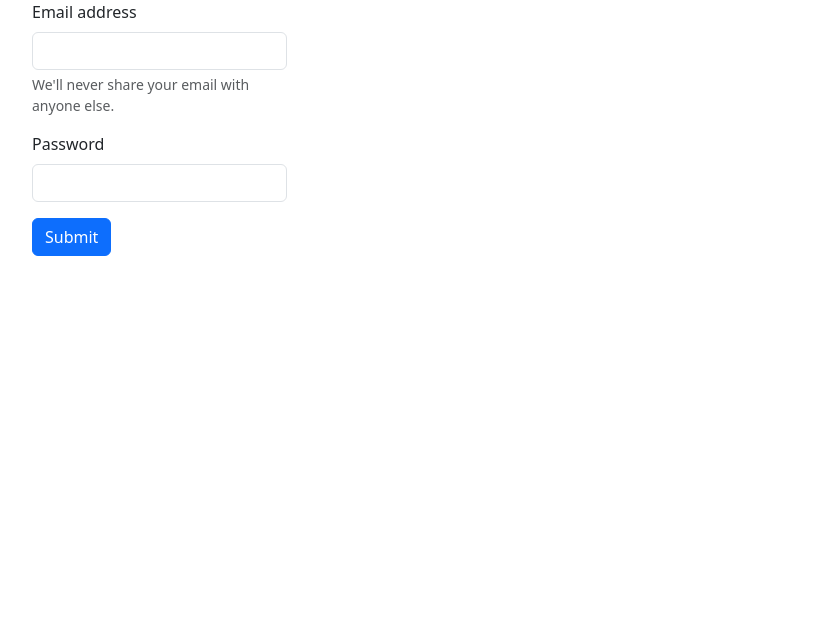
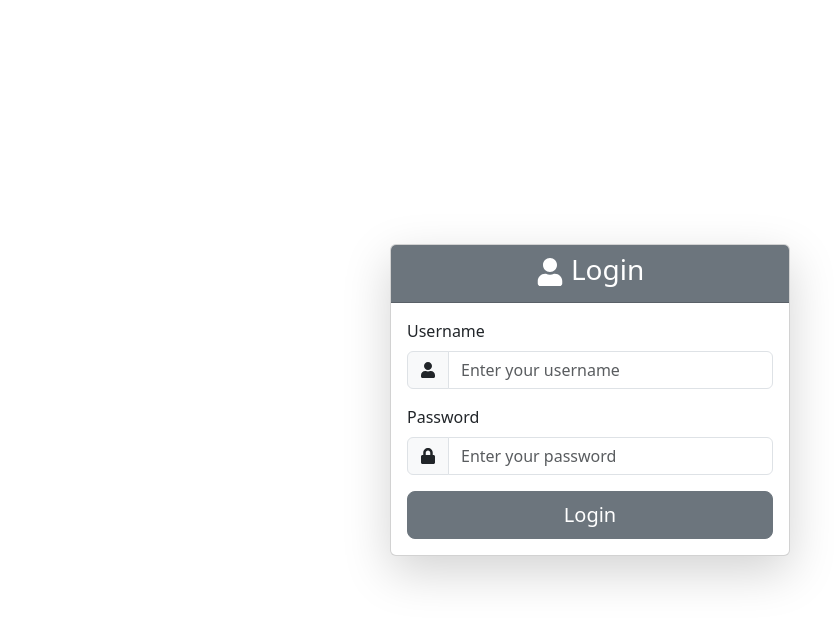
Before and after one commit to PARZIVAL719/dfs-web, a React (Vite) app: page / in a window 1280 px wide. Shown: the top 624 px of the page, without its empty margins (50-884 px from the left). Built offline with nearby package versions, Linux system fonts and the light colour scheme.

Commit message:
📦 : Enchanting login page UI

```diff
--- a/src/components/login/login.jsx
+++ b/src/components/login/login.jsx
@@ -1,19 +1,24 @@
 import React, { useState, useEffect, useContext, useRef } from "react";
 import { useNavigate } from "react-router-dom";
+import { FaLock, FaUser } from "react-icons/fa";
+import 'bootstrap/dist/css/bootstrap.min.css';
 
-function Login(){
+function Login() {
   const navigate = useNavigate();
   const [inputs, setInputs] = useState({});
+  const [errorMessage, setErrorMessage] = useState("");
 
   const handleChange = (event) => {
     const name = event.target.name;
     const value = event.target.value;
-    setInputs(values => ({...values,[name]: value}))
+    setInputs(values => ({ ...values, [name]: value }))
   }
 
   const handleSubmit = (event) => {
     event.preventDefault();
     console.log(inputs);
+
+    setErrorMessage("");
 
     var myHeaders = new Headers();
     myHeaders.append("Content-Type", "application/json");
@@ -34,7 +39,7 @@ fetch("http://localhost:8089/api/auth/authenticate", requestOptions)
       .then(response => response.json())
       .then(result => {
         console.log(result.token)
-    if(result.token){
+        if (result.token) {
           localStorage.setItem("token", result.token);
           navigate('/doctorProfile')
         }
@@ -60,30 +65,71 @@ fetch("http://localhost:8089/api/auth/authenticate", requestOptions)
 
 
   return (
-      <div className="container justify-content-md-center">
-        <div className="row justify-content-md-center col-md-3">
-        <form className="col align-self-center" onSubmit={handleSubmit}>
+    <div className="container d-flex justify-content-center align-items-center vh-100">
+      <div className="card shadow-lg" style={{ width: "400px" }}>
+        <div className="card-header text-center bg-secondary text-white">
+          <h3>
+            <FaUser /> Login
+          </h3>
+        </div>
+        <div className="card-body">
+          {/* Show error message if any */}
+          {errorMessage && <div className="alert alert-danger">{errorMessage}</div>}
+
+          {/* Login Form */}
+          <form onSubmit={handleSubmit}>
             <div className="mb-3">
-    <label htmlFor="exampleInputEmail1" className="form-label">Email address</label>
-    <input type="text" className="form-control" id="txtUsername" aria-describedby="emailHelp"
+              <label htmlFor="username" className="form-label">
+                Username
+              </label>
+              <div className="input-group">
+                <span className="input-group-text">
+                  <FaUser />
+                </span>
+                <input
+                  type="text"
+                  className="form-control"
+                  id="username"
                   name="username"
+                  placeholder="Enter your username"
                   value={inputs.username || ""}
-      onChange={handleChange}/>
-    <div id="emailHelp" className="form-text">We'll never share your email with anyone else.</div>
+                  onChange={handleChange}
+                  required
+                />
               </div>
+            </div>
+
             <div className="mb-3">
-    <label htmlFor="exampleInputPassword1" className="form-label">Password</label>
-    <input type="password" className="form-control" id="exampleInputPassword1"
+              <label htmlFor="password" className="form-label">
+                Password
+              </label>
+              <div className="input-group">
+                <span className="input-group-text">
+                  <FaLock />
+                </span>
+                <input
+                  type="password"
+                  className="form-control"
+                  id="password"
                   name="password"
+                  placeholder="Enter your password"
                   value={inputs.password || ""}
-      onChange={handleChange}/>
+                  onChange={handleChange}
+                  required
+                />
               </div>
-  <button type="submit" className="btn btn-primary">Submit</button>
+            </div>
+
+            <div className="d-grid gap-2">
+              <button type="submit" className="btn btn-secondary btn-lg">
+                Login
+              </button>
+            </div>
           </form>
         </div>
       </div>
-    )
-
+    </div>
+  );
 }
 
 export default Login;
```
Lines whose indentation alone changed are shown as unchanged.
